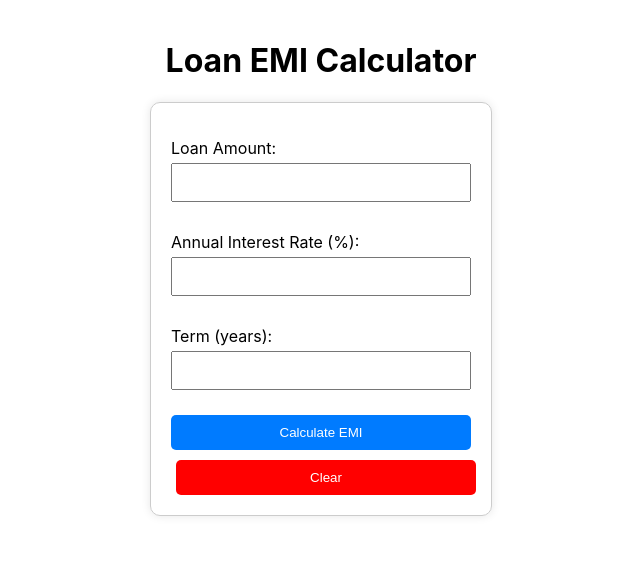
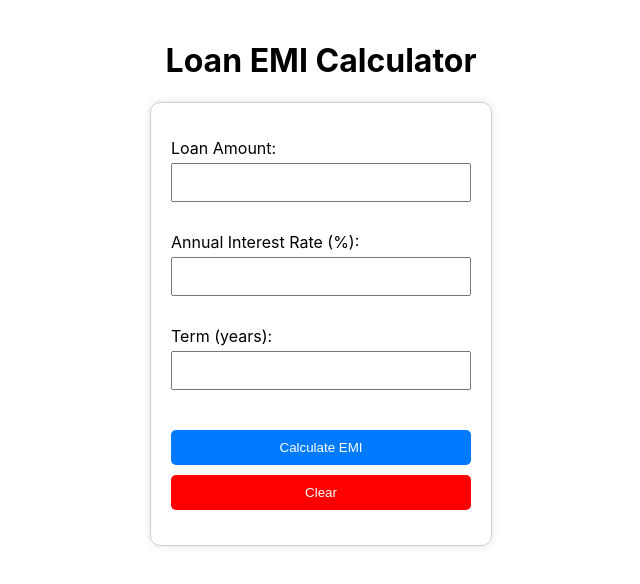
Before and after one commit to testtttt318/loancalculator1, a React (Create React App) app: page / in a window 1280 px wide. Shown: the top 584 px of the page, without its empty margins (319-959 px from the left). Built offline with nearby package versions, Linux system fonts and the light colour scheme.

Commit message:
Fix button alignment and ensure equal width

```diff
--- a/src/App.css
+++ b/src/App.css
@@ -32,6 +32,12 @@ input {
   box-sizing: border-box;
 }
 
+.button-container {
+  display: flex;
+  flex-direction: column; /* Ensure buttons are stacked */
+  width: 100%;
+}
+
 button {
   padding: 10px;
   margin-top: 10px;
--- a/src/components/InputForm.js
+++ b/src/components/InputForm.js
@@ -46,8 +46,10 @@ const InputForm = ({ calculateEMI, clearResults }) => {
           required
         />
       </div>
-      <button type="submit">Calculate EMI</button>
-      <button type="button" onClick={handleClear} style={{ marginLeft: '10px', backgroundColor: 'red', color: 'white' }}>Clear</button>
+      <div className="button-container">
+        <button type="submit">Calculate EMI</button>
+        <button type="button" onClick={handleClear}>Clear</button>
+      </div>
     </form>
   );
 };
```
